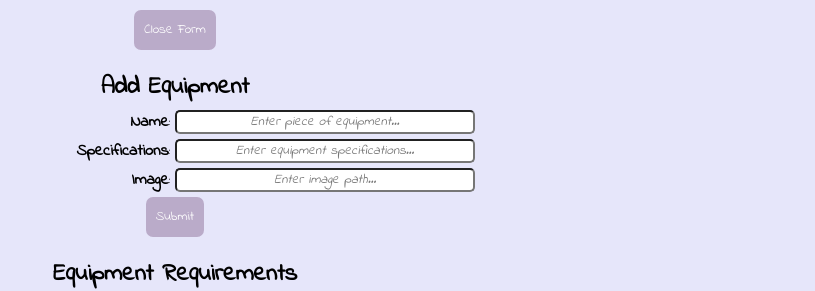
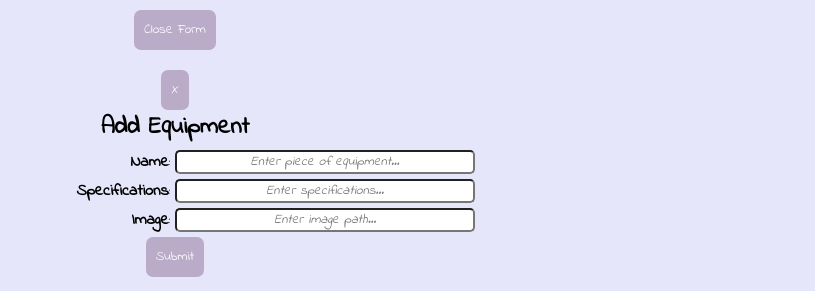
Before and after one commit to Jenna424/moves-mixer-frontend, a React (Create React App) app: page /workouts/1 in a window 1280 px wide. Both pictures are taken after a click on the button "Add Equipment". Shown: the part 279-570 px from the top of the page, without its empty margins (465-1280 px from the left). Built offline with nearby package versions, Linux system fonts and the light colour scheme; no server answers.

Commit message:
fix specifications placeholder text; add button to close form modal

```diff
--- a/src/components/AddEquipmentForm.jsx
+++ b/src/components/AddEquipmentForm.jsx
@@ -1,6 +1,7 @@
-const AddEquipmentForm = ({ newEquipment, handleEquipmentInputChange, createEquipment }) => {
+const AddEquipmentForm = ({ newEquipment, handleEquipmentInputChange, createEquipment, toggleIsAddEquipmentFormHidden }) => {
   return (
     <div className="form-container">
+      <button onClick={toggleIsAddEquipmentFormHidden} className='close-modal'>X</button>
       <h2>Add Equipment</h2>
       <form onSubmit={createEquipment}>
         <div className="form-field">
@@ -9,7 +10,7 @@ const AddEquipmentForm = ({ newEquipment, handleEquipmentInputChange, createEqui
         </div>
         <div className="form-field">
           <label><b>Specifications</b>:</label>
-          <input name="specifications" type="text" onChange={handleEquipmentInputChange} placeholder="Enter equipment specifications..." value={newEquipment.specifications} required />
+          <input name="specifications" type="text" onChange={handleEquipmentInputChange} placeholder="Enter specifications..." value={newEquipment.specifications} required />
         </div>
         <div className="form-field">
           <label><b>Image</b>:</label>
```
